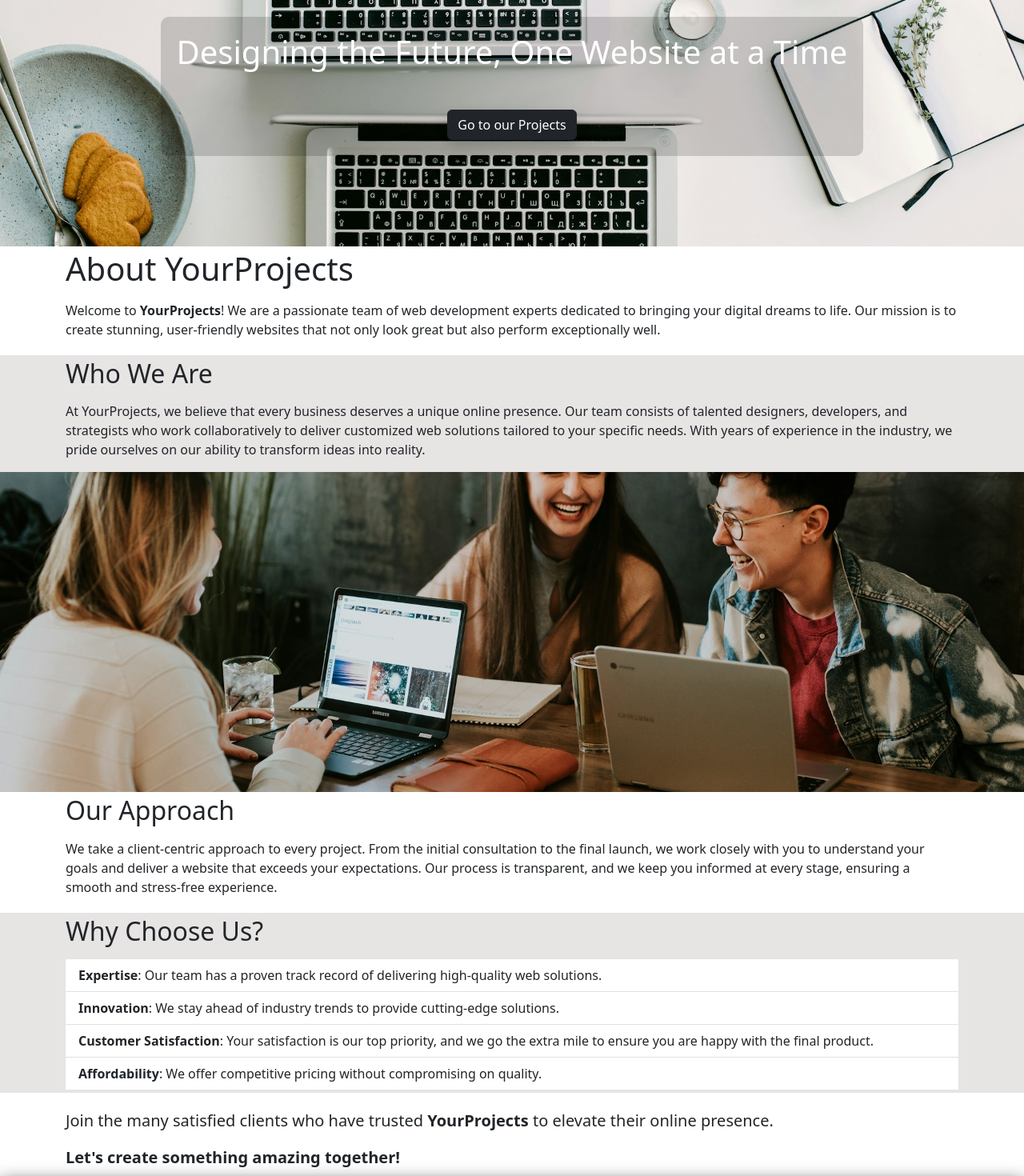
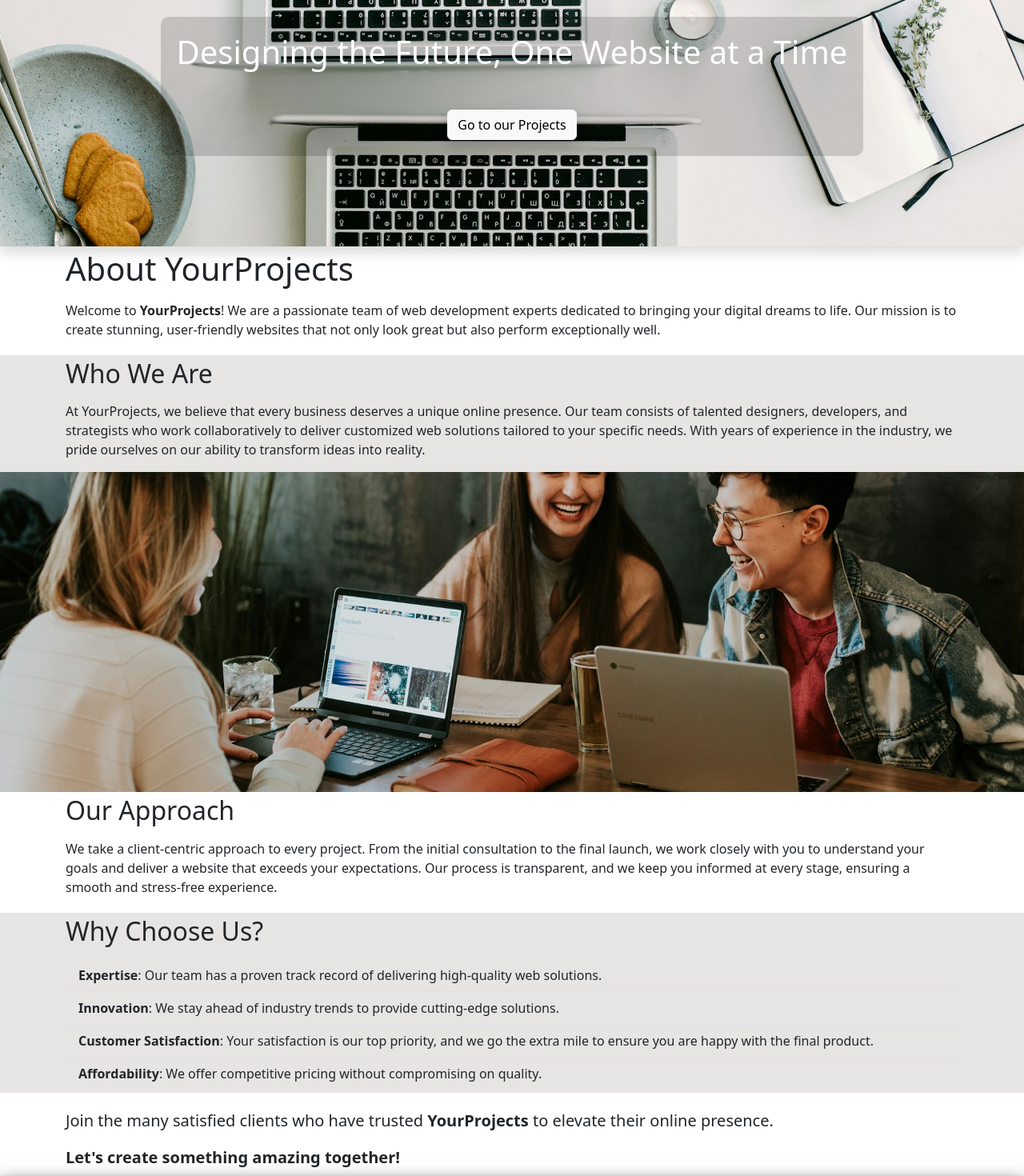
Before and after one commit to gianlucafalaschi/myprojects-frontoffice, a Vue app: page /about in a window 1280 px wide. Shown: the part 160-1630 px from the top of the page at 80% size. Built offline with nearby package versions, Linux system fonts and the light colour scheme.

Commit message:
fix: background color

```diff
--- a/src/pages/AppAbout.vue
+++ b/src/pages/AppAbout.vue
@@ -13,12 +13,12 @@ export default {
     <section class="ms-hero d-flex justify-content-center align-items-center shadow">
         <div class="ms-inside-hero text-white text-center">
             <h1 class="mb-5">Designing the Future, One Website at a Time</h1>
-            <router-link class="btn btn-dark shadow" :to="{ name: 'projects' }">Go to our Projects </router-link>
+            <router-link class="btn btn-light ms-button-hover shadow" :to="{ name: 'projects' }">Go to our Projects </router-link>
         </div>
     </section>
 
     <section>
-        <div class="ms-bg-color-light py-1">
+        <div class="py-1">
             <div class="container">
                 <h1 class="mb-3">About YourProjects</h1>
                 <p>Welcome to <strong>YourProjects</strong>! We are a passionate team of web development experts
@@ -60,13 +60,13 @@ export default {
             <div class="container">
                 <h2 class="mb-3">Why Choose Us?</h2>
                 <ul class="list-group list-group-flush">
-                    <li class="list-group-item"><strong>Expertise</strong>: Our team has a proven track record of
+                    <li class="list-group-item ms-bg-color-dark "><strong>Expertise</strong>: Our team has a proven track record of
                         delivering high-quality web solutions.</li>
-                    <li class="list-group-item"><strong>Innovation</strong>: We stay ahead of industry trends to provide
+                    <li class="list-group-item ms-bg-color-dark"><strong>Innovation</strong>: We stay ahead of industry trends to provide
                         cutting-edge solutions.</li>
-                    <li class="list-group-item"><strong>Customer Satisfaction</strong>: Your satisfaction is our top
+                    <li class="list-group-item ms-bg-color-dark"><strong>Customer Satisfaction</strong>: Your satisfaction is our top
                         priority, and we go the extra mile to ensure you are happy with the final product.</li>
-                    <li class="list-group-item"><strong>Affordability</strong>: We offer competitive pricing without
+                    <li class="list-group-item ms-bg-color-dark"><strong>Affordability</strong>: We offer competitive pricing without
                         compromising on quality.</li>
                 </ul>
             </div>
@@ -106,7 +106,7 @@ export default {
 }
 
 .ms-bg-color-light {
-    background-color: white;
+    background-color: none;
 }
 
 .ms-about-photo-box {
@@ -117,6 +117,4 @@ export default {
     background-size: cover;
     background-repeat: no-repeat;
 }
-
-
 </style>
```
Lines whose indentation alone changed are shown as unchanged.
